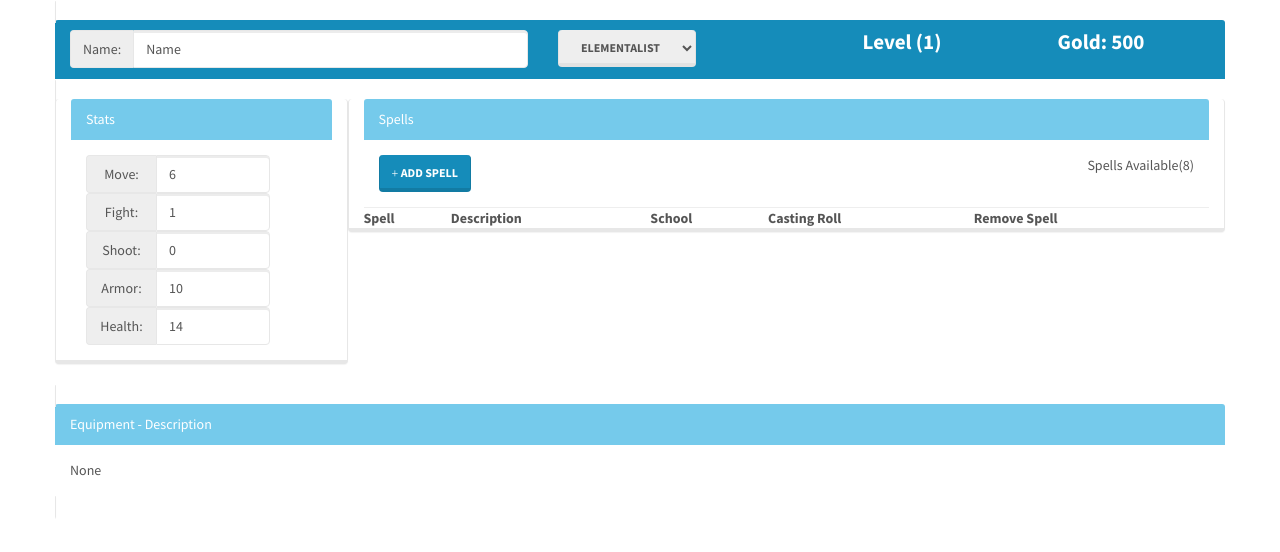
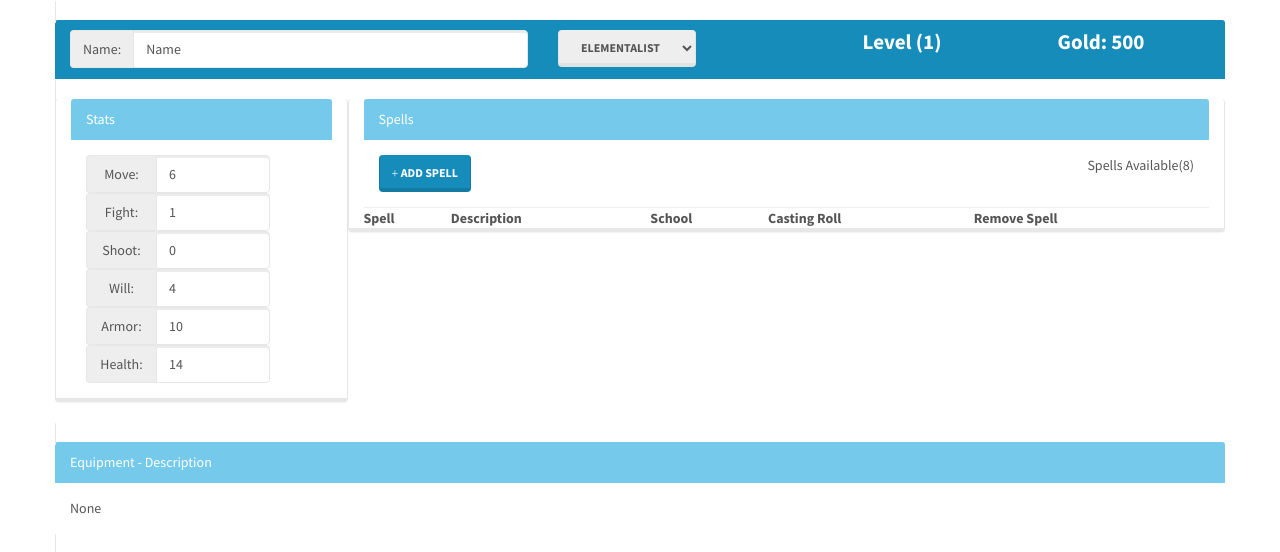
Before and after one commit to ChargerIIC/Frostgrave-WarRoster, an Angular app: page / in a window 1280 px wide. Shown: the top 552 px of the page. Built offline with nearby package versions, Linux system fonts and the light colour scheme; a web font is replaced by a local one.

Commit message:
Implmentation of Will Stat
Missed a stat from the book.

```diff
--- a/src/app/model/mage.model.ts
+++ b/src/app/model/mage.model.ts
@@ -9,6 +9,7 @@ export class Mage {
   move: number;
   fight: number;
   shoot: number;
+  will: number;
   armor: number;
   health: number;
 
@@ -25,6 +26,7 @@ export class Mage {
     this.move = 6;
     this.fight = 1;
     this.shoot = 0;
+    this.will = 4;
     this.armor = 10;
     this.health = 14;
     this.openSpellSlots = 8;
--- a/src/app/wizard-stats-panel/wizard-stats-panel.component.html
+++ b/src/app/wizard-stats-panel/wizard-stats-panel.component.html
@@ -5,19 +5,23 @@
     <input type="number" class="form-control" min="1" max="99" aria-describedby="lblMove" [(ngModel)]="userMage.move">
   </div>
   <div class="input-group">
-    <span class="input-group-addon" id="lblMove">Fight:</span>
-    <input type="number" class="form-control" min="0" max="99" aria-describedby="lblMove" [(ngModel)]="userMage.fight">
+    <span class="input-group-addon" id="lblFight">Fight:</span>
+    <input type="number" class="form-control" min="0" max="99" aria-describedby="lblFight" [(ngModel)]="userMage.fight">
   </div>
   <div class="input-group">
-    <span class="input-group-addon" id="lblMove">Shoot:</span>
-    <input type="number" class="form-control" min="0" max="99" aria-describedby="lblMove" [(ngModel)]="userMage.shoot">
+    <span class="input-group-addon" id="lblShoot">Shoot:</span>
+    <input type="number" class="form-control" min="0" max="99" aria-describedby="lblShoot" [(ngModel)]="userMage.shoot">
   </div>
   <div class="input-group">
-    <span class="input-group-addon" id="lblMove">Armor:</span>
-    <input type="number" class="form-control" min="0" max="99" aria-describedby="lblMove" [(ngModel)]="userMage.armor">
+    <span class="input-group-addon" id="lblWill">Will:</span>
+    <input type="number" class="form-control" min="0" max="99" aria-describedby="lblWill" [(ngModel)]="userMage.will">
   </div>
   <div class="input-group">
-    <span class="input-group-addon" id="lblMove">Health:</span>
-    <input type="number" class="form-control" min="0" max="99" aria-describedby="lblMove" [(ngModel)]="userMage.health">
+    <span class="input-group-addon" id="lblArmor">Armor:</span>
+    <input type="number" class="form-control" min="0" max="99" aria-describedby="lblArmor" [(ngModel)]="userMage.armor">
+  </div>
+  <div class="input-group">
+    <span class="input-group-addon" id="lblHealth">Health:</span>
+    <input type="number" class="form-control" min="0" max="99" aria-describedby="lblHealth" [(ngModel)]="userMage.health">
   </div>
 </div>
```
